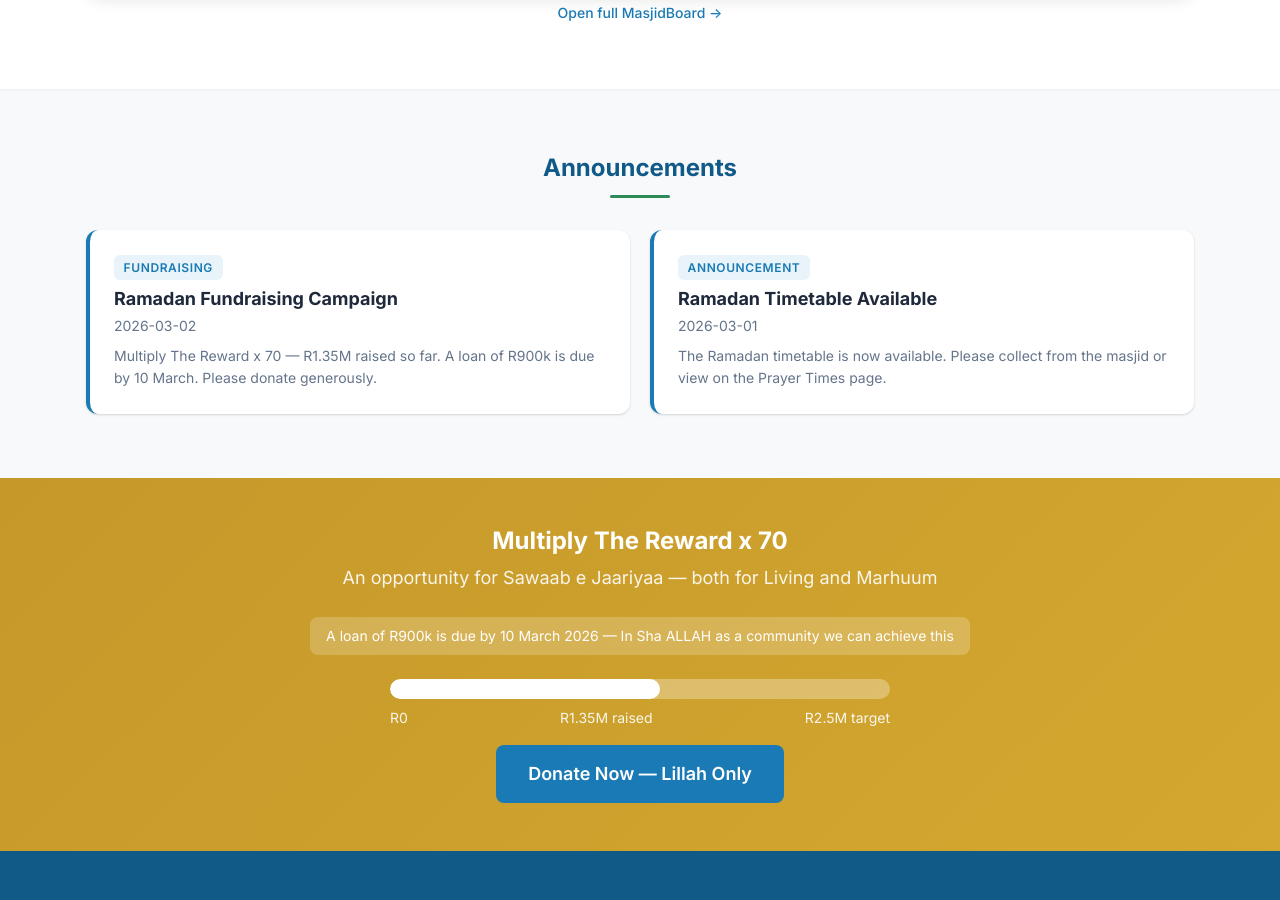
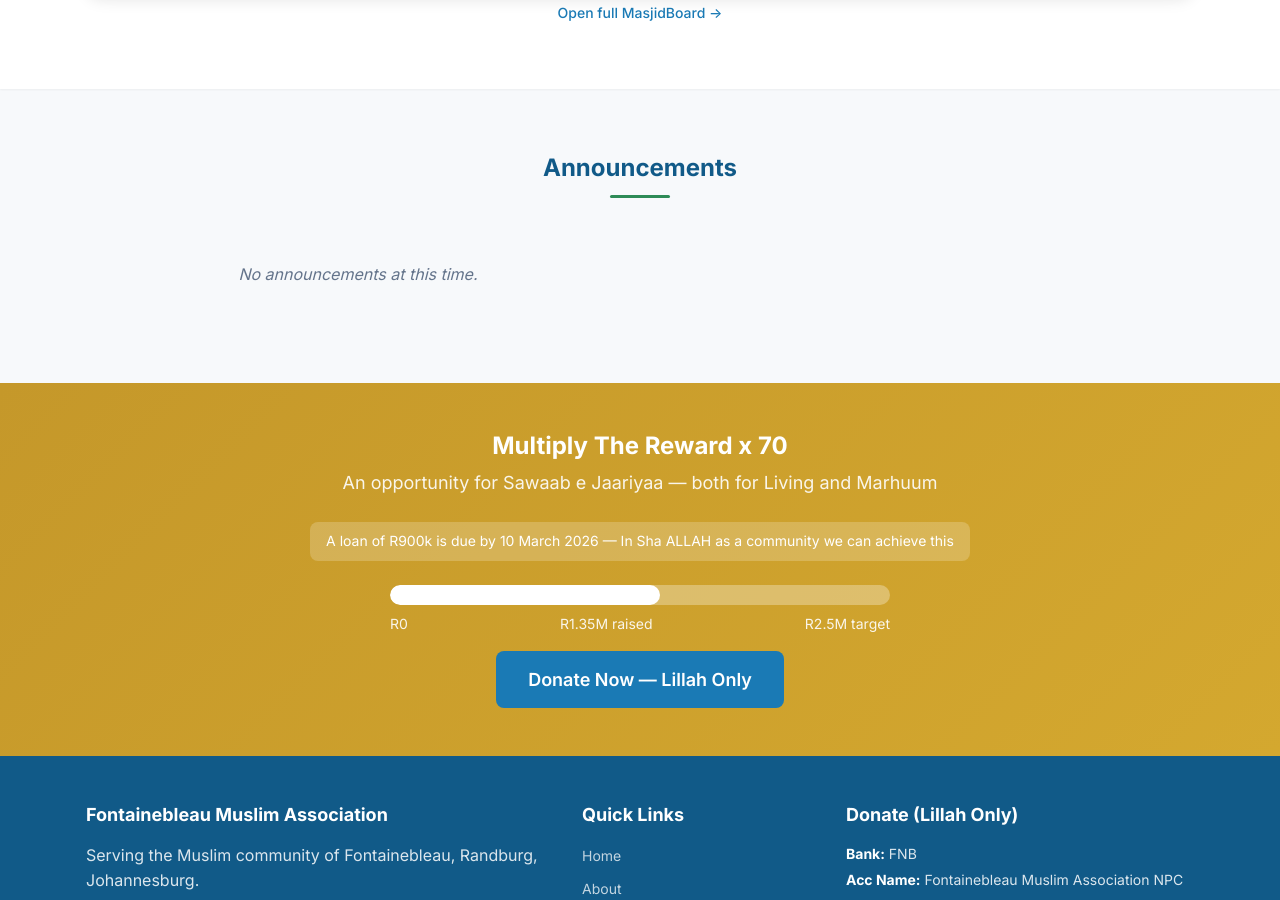
Before and after one commit to fma-ma/masjid_site, a Jekyll site: the page built from index.html, in a window 1280 px wide and 900 px high, scrolled down 1548 px. Built offline with Jekyll 4.4.1, drawn with Linux system fonts in a browser that asks for light colours.

```diff
--- a/_config.yml
+++ b/_config.yml
@@ -14,6 +14,8 @@ exclude:
   - Gemfile
   - Gemfile.lock
   - README.md
+  - GOOGLE_SHEETS_SETUP.md
+  - MAINTAINERS.md
   - masjid/
 
 defaults:
@@ -35,3 +37,8 @@ masjidboard_url: "https://masjidboardlive.com/boards/?roosevelt-park-raudhatul-i
 livemasjid_mount: "rsvltmasjid"
 livemasjid_player: "https://www.livemasjid.com/minimount.php?mount=rsvltmasjid"
 livemasjid_page: "https://www.livemasjid.com/rsvltmasjid"
+
+# Google Sheets published-as-CSV URLs — see GOOGLE_SHEETS_SETUP.md
+sheets:
+  announcements: "https://docs.google.com/spreadsheets/d/e/2PACX-1vQ3vX2rH4eE2ZLjiJ-Y7FKw6Bsh3LOki_QpnV3JQCSiN4yBsXaisn8OQwnOKohIQaF1x5XFnKTc6dI8/pub?gid=0&single=true&output=csv"
+  programmes: "https://docs.google.com/spreadsheets/d/e/2PACX-1vQ3vX2rH4eE2ZLjiJ-Y7FKw6Bsh3LOki_QpnV3JQCSiN4yBsXaisn8OQwnOKohIQaF1x5XFnKTc6dI8/pub?gid=1060830073&single=true&output=csv"
--- a/_layouts/default.html
+++ b/_layouts/default.html
@@ -20,6 +20,12 @@
 
   {% include footer.html %}
 
+  <script>
+    window.SHEET_URLS = {
+      announcements: {{ site.sheets.announcements | default: "" | jsonify }},
+      programmes: {{ site.sheets.programmes | default: "" | jsonify }}
+    };
+  </script>
   <script src="{{ '/assets/js/sheets.js' | relative_url }}"></script>
   <script src="{{ '/assets/js/main.js' | relative_url }}"></script>
 </body>
--- a/assets/js/sheets.js
+++ b/assets/js/sheets.js
@@ -1,14 +1,9 @@
 (function () {
   'use strict';
 
-  /**
-   * Google Sheets published CSV URLs.
-   * To configure: In Google Sheets go to File > Share > Publish to web > select tab > CSV > Publish
-   * Then paste the URL below.
-   */
   var SHEETS = {
-    announcements: '',
-    programmes: ''
+    announcements: (window.SHEET_URLS && window.SHEET_URLS.announcements) || '',
+    programmes: (window.SHEET_URLS && window.SHEET_URLS.programmes) || ''
   };
 
   function parseCSV(csv) {
@@ -166,38 +161,14 @@
     if (SHEETS.announcements) {
       loadSheet(SHEETS.announcements, renderAnnouncements);
     } else {
-      renderAnnouncements(getDemoAnnouncements());
+      renderAnnouncements([]);
     }
 
     if (SHEETS.programmes) {
       loadSheet(SHEETS.programmes, renderProgrammes);
     } else {
-      renderProgrammes(getDemoProgrammes());
+      renderProgrammes([]);
     }
-  }
-
-  function getDemoAnnouncements() {
-    return [
-      {
-        date: '2026-03-01',
-        title: 'Ramadan Timetable Available',
-        category: 'Announcement',
-        body: 'The Ramadan timetable is now available. Please collect from the masjid or view on the Prayer Times page.'
-      },
-      {
-        date: '2026-03-02',
-        title: 'Ramadan Fundraising Campaign',
-        category: 'Fundraising',
-        body: 'Multiply The Reward x 70 — R1.35M raised so far. A loan of R900k is due by 10 March. Please donate generously.'
-      }
-    ];
-  }
-
-  function getDemoProgrammes() {
-    return [
-      { day: 'Monday', programme: 'Taleem', time: 'After Maghrib', speaker: 'Moulana Saleem' },
-      { day: 'Friday', programme: "Jumu'ah Bayaan", time: '12:30', speaker: 'Guest Speaker' }
-    ];
   }
 
   if (document.readyState === 'loading') {
--- a/index.html
+++ b/index.html
@@ -10,9 +10,9 @@ title: Home
     <p class="tagline">Serving the Muslim community of Fontainebleau, Randburg</p>
     <p class="address">10 Silver Pine Avenue, Moret — Parallel to Rabie Street</p>
     <div class="hero-actions">
-      <a href="/prayer-times/" class="btn btn-accent btn-lg">Prayer Times</a>
-      <a href="/donate/" class="btn btn-gold btn-lg">Donate Now</a>
-      <a href="/listen-live/" class="btn btn-outline btn-lg" style="border-color: #fff; color: #fff;">Listen Live</a>
+      <a href="{{ '/prayer-times/' | relative_url }}" class="btn btn-accent btn-lg">Prayer Times</a>
+      <a href="{{ '/donate/' | relative_url }}" class="btn btn-gold btn-lg">Donate Now</a>
+      <a href="{{ '/listen-live/' | relative_url }}" class="btn btn-outline btn-lg" style="border-color: #fff; color: #fff;">Listen Live</a>
     </div>
   </div>
 </section>
@@ -22,7 +22,7 @@ title: Home
     <div class="live-strip-header">
       <span class="status-dot is-live"></span>
       <span class="live-strip-title">Listen Live</span>
-      <a href="/listen-live/" class="live-strip-link">Full page &rarr;</a>
+      <a href="{{ '/listen-live/' | relative_url }}" class="live-strip-link">Full page &rarr;</a>
     </div>
     <div class="live-strip-player">
       <iframe
@@ -81,6 +81,6 @@ title: Home
         <span>R2.5M target</span>
       </div>
     </div>
-    <a href="/donate/" class="btn btn-primary btn-lg">Donate Now — Lillah Only</a>
+    <a href="{{ '/donate/' | relative_url }}" class="btn btn-primary btn-lg">Donate Now — Lillah Only</a>
   </div>
 </section>
```
Also changed, not shown: GOOGLE_SHEETS_SETUP.md (added, +128 -0 lines), MAINTAINERS.md (added, +210 -0 lines).
